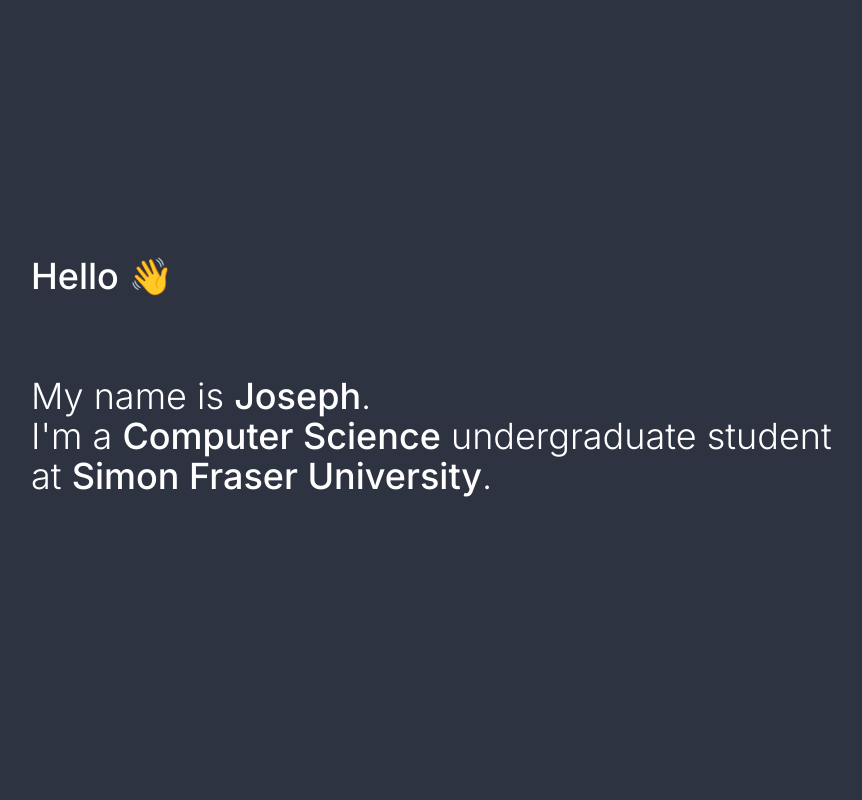
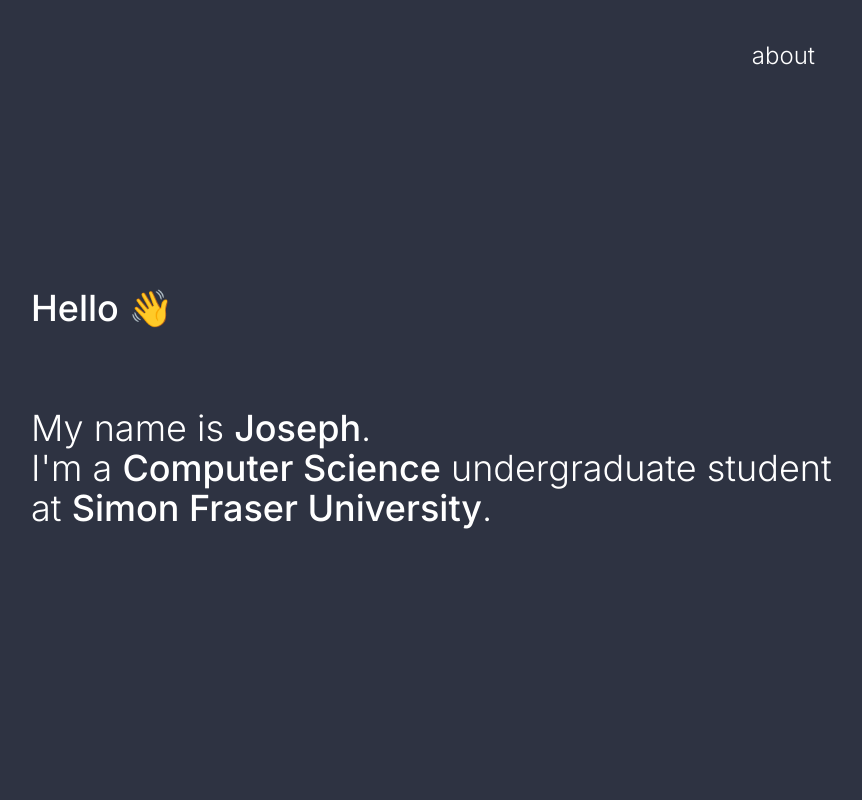
Before and after one commit to nevadoj/nevadoj.github.io, a React (Create React App) app: page / in a window 1280 px wide. Shown: the top 800 px of the page, without its empty margins (193-1055 px from the left). Built offline with nearby package versions, Linux system fonts and the light colour scheme; the HTML template or start-up script is replaced by a standard one.

Commit message:
adjust navbar display on smaller screens

```diff
--- a/public/index.html
+++ b/public/index.html
@@ -27,7 +27,6 @@
     <title>Joseph Nevado</title>
   </head>
   <body>
-    <noscript>You need to enable JavaScript to run this app.</noscript>
     <div id="root"></div>
   </body>
 </html>
--- a/src/components/NavBar.js
+++ b/src/components/NavBar.js
@@ -18,7 +18,7 @@
   return (
     <div className='flex justify-end text-2xl text-white bg-altbg'>
       <ul className="my-10 pr-64">
-        <div className="hidden 2xl:flex">
+        <div className="hidden xl:flex">
           {links.map(({ id, link }) => (
             <li key={id} className="px-4 cursor-pointer font-light">
 
```
